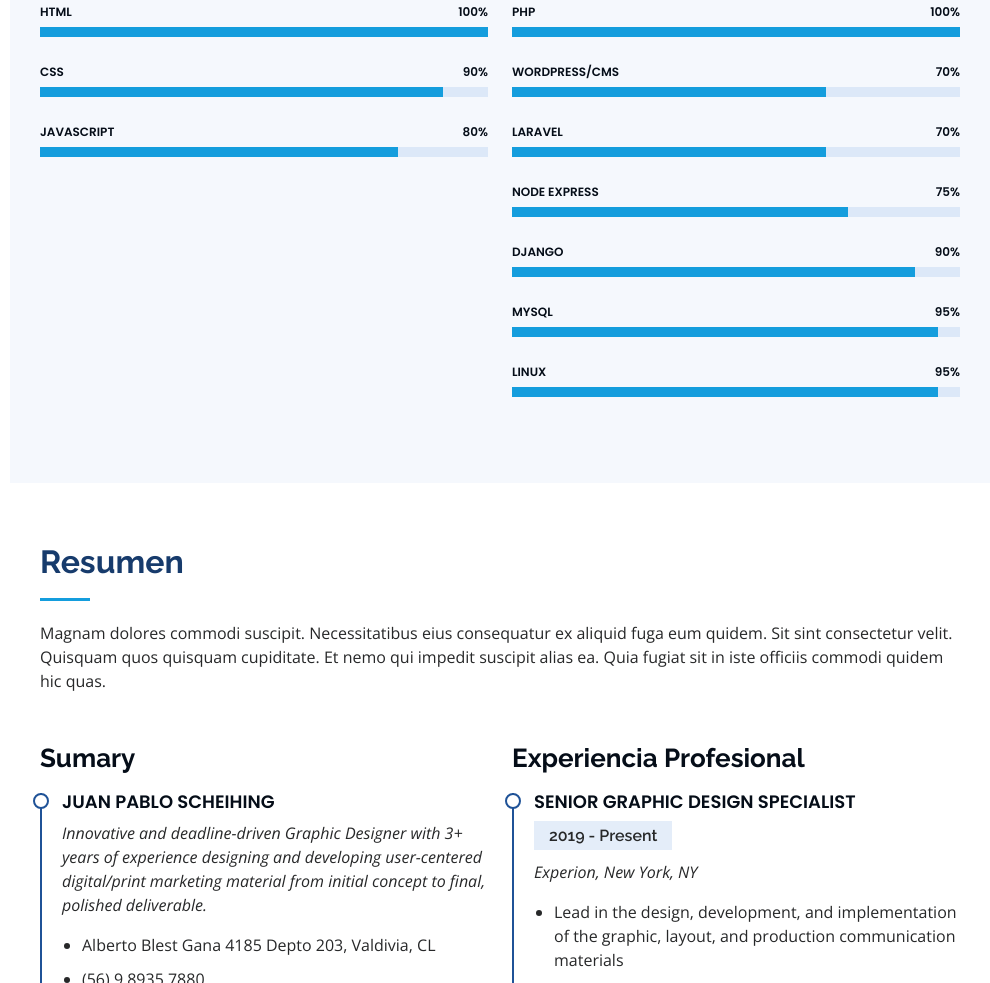
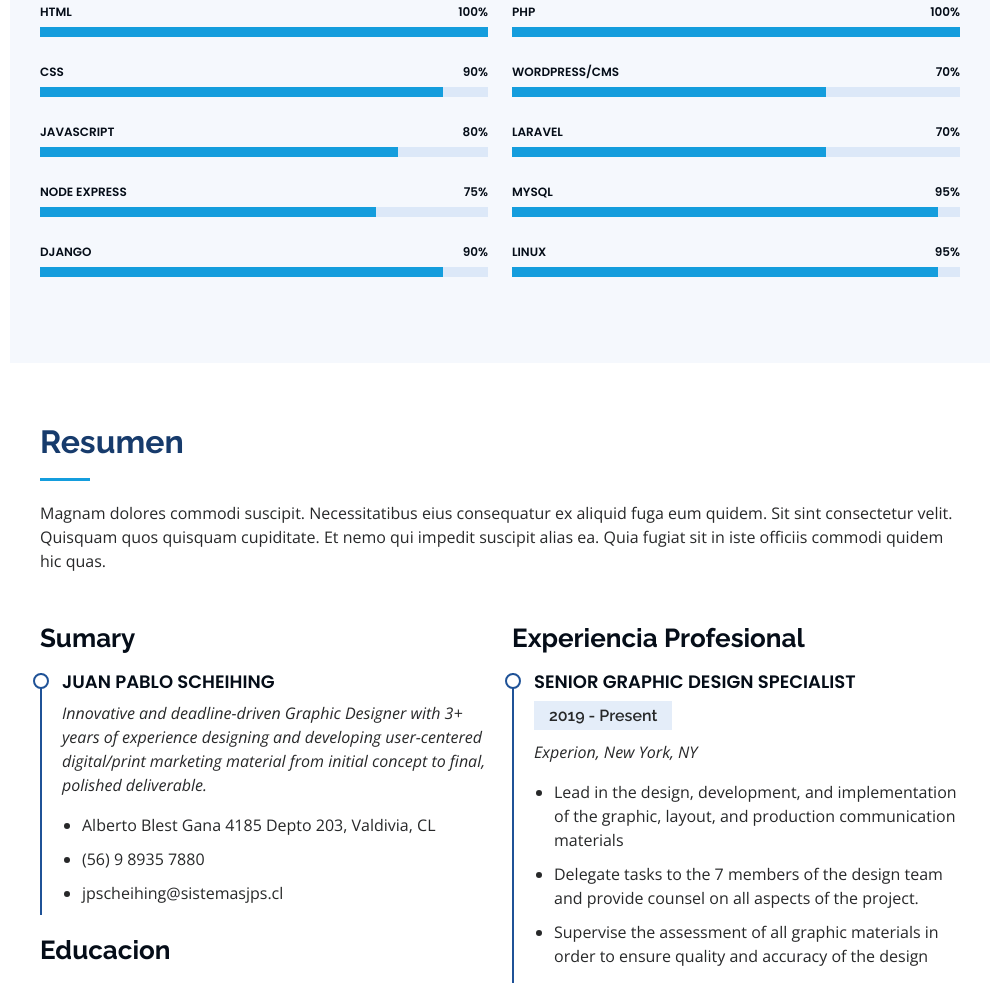
Before and after one commit to Yluvatar/portafolio, a plain HTML site: page index.html in a window 1280 px wide. Shown: the part 1689-2672 px from the top of the page, without its empty margins (290-1280 px from the left). Drawn offline with nearby package versions, Linux system fonts and the light colour scheme.

Commit message:
Portafolio agrego Skills

```diff
--- a/index.html
+++ b/index.html
@@ -257,6 +257,10 @@
               </div>
             </div>
 
+          </div>
+
+          <div class="col-lg-6" data-aos="fade-up" data-aos-delay="100">
+
             <div class="progress">
               <span class="skill">Node Express <i class="val">75%</i></span>
               <div class="progress-bar-wrap">
@@ -272,6 +276,10 @@
                 </div>
               </div>
             </div>
+
+          </div>
+
+          <div class="col-lg-6" data-aos="fade-up" data-aos-delay="100">
 
             <div class="progress">
               <span class="skill">MYSQL <i class="val">95%</i></span>
```
